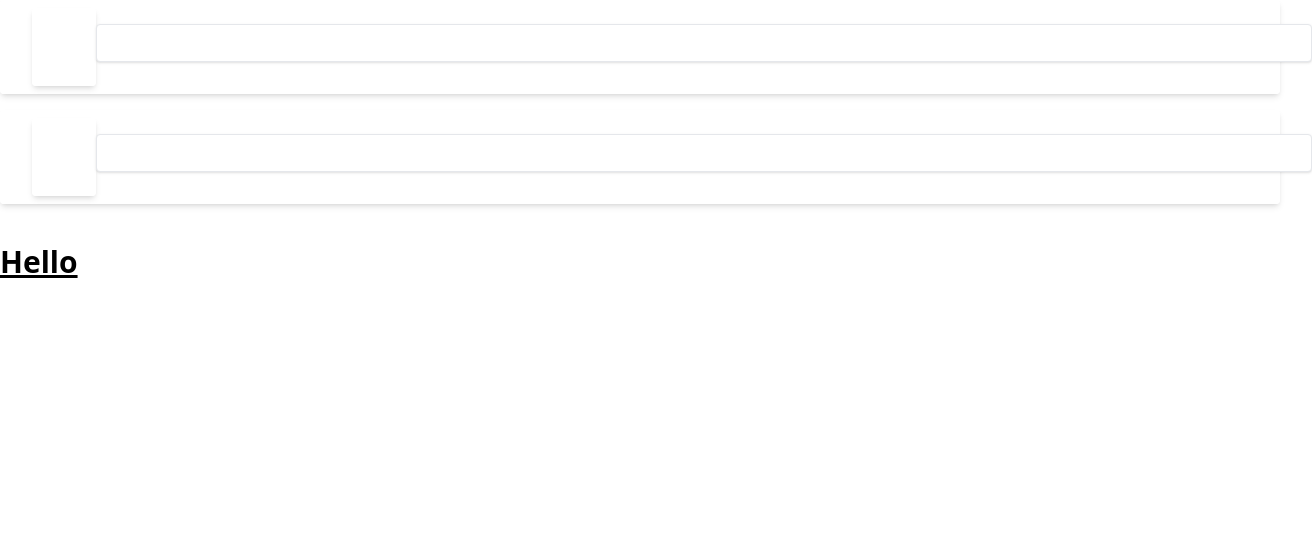
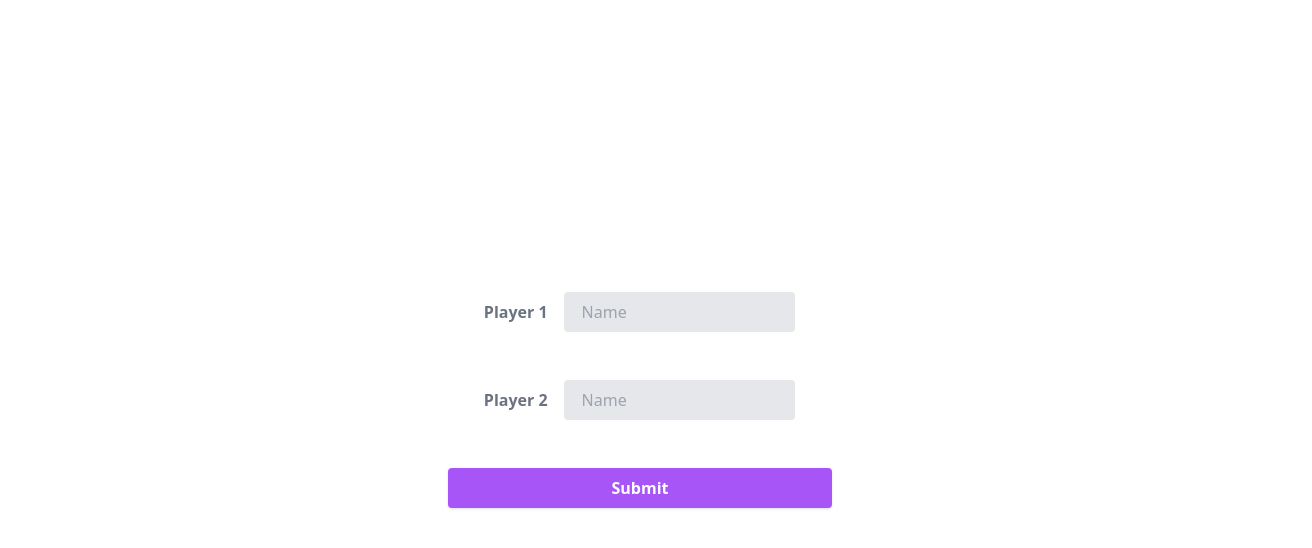
Before and after one commit to trustpizza/battleship, a website built with webpack: page dist/index.html in a window 1280 px wide. Shown: the whole page, 1312 px wide, since content can reach past the window. Built offline with nearby package versions, Linux system fonts and the light colour scheme.

Commit message:
Create start form basic UI, need to create players based on that

```diff
--- a/src/index.js
+++ b/src/index.js
@@ -5,8 +5,3 @@ const content = document.getElementById("content");
 
 const form = startForm;
 content.append(form);
-
-const title = document.createElement('h1');
-title.textContent = "Hello"
-title.className = "text-3xl font-bold underline"
-content.append(title)
--- a/src/ui-components/new-player-form.js
+++ b/src/ui-components/new-player-form.js
@@ -1,34 +1,48 @@
-export default function NewPlayerForm() {
+export default function NewPlayerForm(player) {
     const fieldset = document.createElement("fieldset");
     fieldset.className =
-        "bg-white shadow-md rounded px-8 pt-6 pb-8 mb-4"
+        "md:flex md:items-center mb-6"
 
-    const nameFieldDiv = FormFieldCreator("name", "text");
+    const nameFieldDiv = FormFieldCreator(player, "text", "Name");
 
-    const submitButton = document.createElement("button");
-    submitButton.type = "submit";
-    submitButton.value = "submit";
+    // const submitButton = document.createElement("button");
+    // submitButton.type = "submit";
+    // submitButton.value = "submit";
 
     fieldset.appendChild(nameFieldDiv);
 
     return fieldset;
 }
 
-function FormFieldCreator(name, type) {
+function FormFieldCreator(name, type, placeholder) {
     const formFieldSection = document.createElement('div');
+    formFieldSection.className =
+        "md:flex md:items-center mb-6"
+
+    const labelDiv = document.createElement('div');
+    labelDiv.className = "md:w-1/3";
 
     const formFieldLabel = document.createElement('label');
     formFieldLabel.setAttribute("for", name);
+    formFieldLabel.textContent = name;
     formFieldLabel.className =
-        "bg-white shadow-md rounded px-8 pt-6 pb-8 mb-4"
+        "block text-gray-500 font-bold md:text-right mb-1 md:mb-0 pr-4"
+
+    labelDiv.appendChild(formFieldLabel);
+
+    const inputDiv = document.createElement('div');
+    inputDiv.className = "md:w-2/3"
 
     const formFieldInput = document.createElement('input');
     formFieldInput.name = name;
     formFieldInput.type = type;
+    formFieldInput.placeholder = placeholder
     formFieldInput.className =
-        "shadow appearance-none border rounded w-full py-2 px-3 text-gray-700 leading-tight focus:outline-none focus:shadow-outline"
+        "bg-gray-200 appearance-none border-2 border-gray-200 rounded w-full py-2 px-4 text-gray-700 leading-tight focus:outline-none focus:bg-white focus:border-purple-500"
 
-    formFieldSection.append(formFieldLabel, formFieldInput);
+    inputDiv.appendChild(formFieldInput);
+
+    formFieldSection.append(labelDiv, inputDiv);
 
     return formFieldSection;
 }
--- a/src/ui-components/start-page.js
+++ b/src/ui-components/start-page.js
@@ -8,13 +8,24 @@ Start from here
 */
 
 const startForm = document.createElement("form");
+startForm.className = "w-full max-w-sm flex flex-col"
 
-const p1Fieldset = NewPlayerForm();
-const p2Fieldset = NewPlayerForm();
+const p1Fieldset = NewPlayerForm("Player 1");
+const p2Fieldset = NewPlayerForm("Player 2");
 
-const submitButton = document.createElement("button");
+const submitButton = document.createElement("input");
 submitButton.type = "submit";
-submitButton.value = "submit";
+submitButton.value = "Submit";
+submitButton.textContent = "Start Game";
+submitButton.className =
+    "shadow bg-purple-500 hover:bg-purple-400 focus:shadow-outline focus:outline-none text-white font-bold py-2 px-4 rounded"
+
+startForm.addEventListener("submit", (e) => {
+    e.preventDefault()
+})
+
+console.log(startForm)
+
 
 startForm.append(p1Fieldset, p2Fieldset, submitButton);
 export default startForm;
```
Also changed, not shown: dist/index.html.
